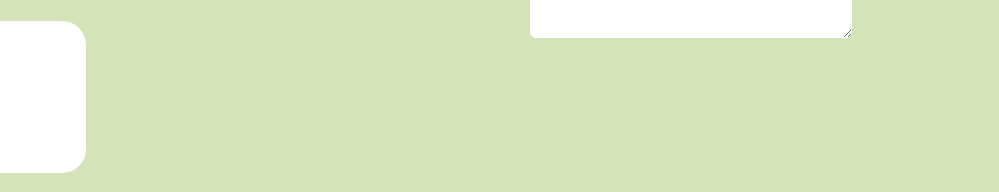
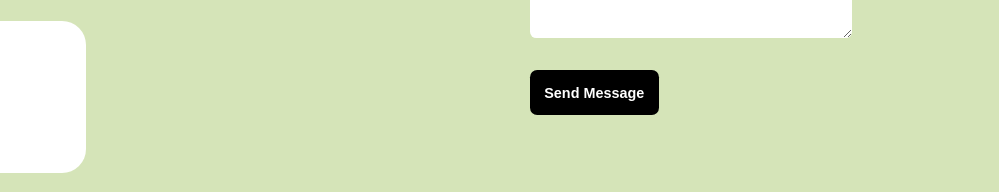
Before and after one commit to Ali-Mohamud/Prep-IP-1, a plain HTML site: page index.html in a window 1280 px wide. Shown: the part 4428-4620 px from the top of the page, 281-1280 px from the left. Drawn offline with Linux system fonts and the light colour scheme; a web font is replaced by a local one.

Commit message:
feat: add send message button

```diff
--- a/index.html
+++ b/index.html
@@ -255,6 +255,13 @@
         </div>
 
 
+        <div>
+            <button class="message">Send Message</button>
+        </div>
+    </div>
+</div>
+
+
 
 
 
```
